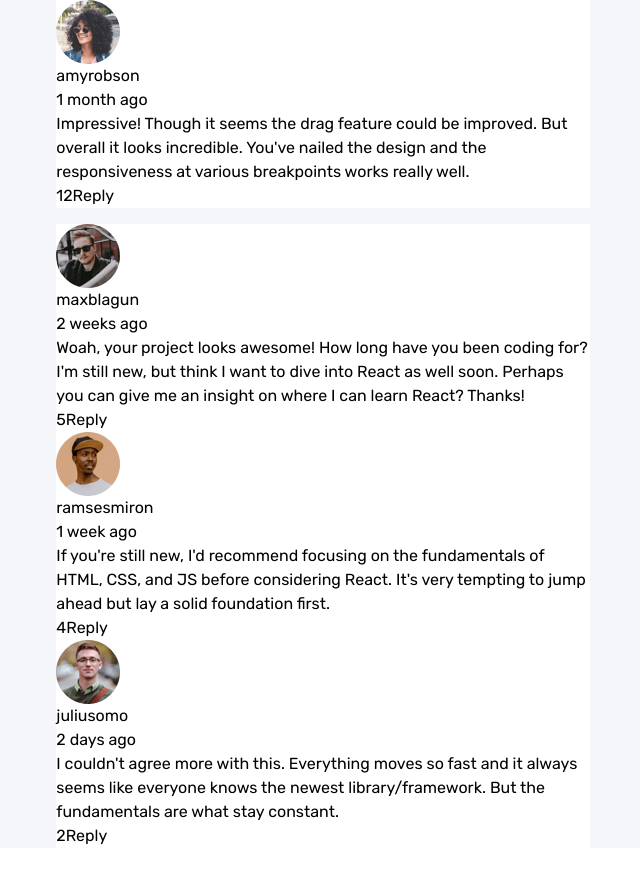
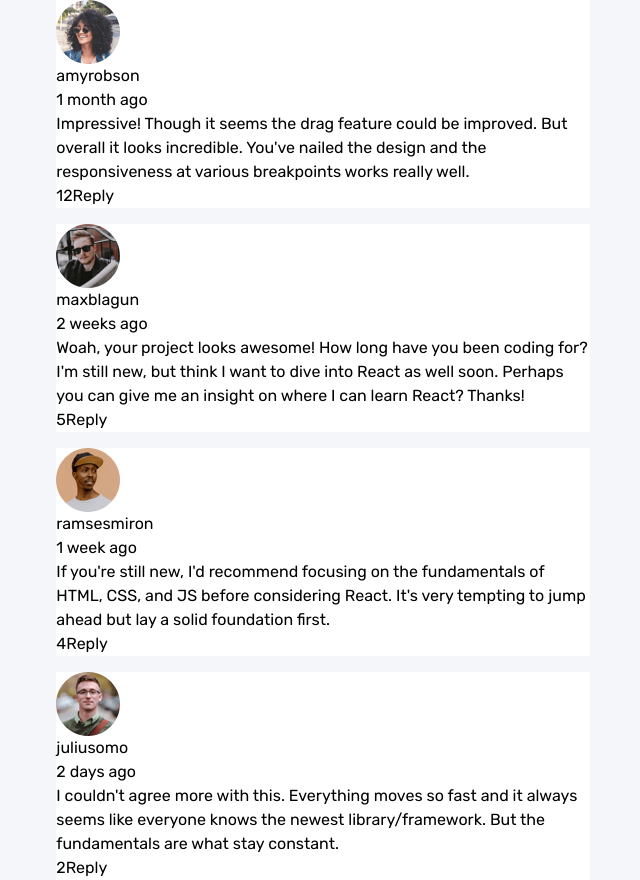
Before and after one commit to Silas310/interactive-comments-section, a React (Vite) app: page / in a window 1280 px wide. Shown: the whole page, without its empty margins (317-957 px from the left). Before the commit the page ends 848 px from the top, so only its background shows below. Built offline with nearby package versions, Linux system fonts and the light colour scheme.

Commit message:
feat: add spacing between comments

```diff
--- a/src/components/Comment.jsx
+++ b/src/components/Comment.jsx
@@ -2,7 +2,8 @@
   console.log(replies);
   return (
     <>
-      <section className="bg-white">
+      <section className="flex flex-col gap-4">
+        <div className="bg-white">
           <div>
             <img src={profileImage} alt="profile image" />
             <h2>{username}</h2>
@@ -11,9 +12,10 @@
           </div>
           <button>{likes}</button>
           <button>Reply</button>
+        </div>
 
         {replies && replies.length > 0 && (
-          <div>
+          <div className="flex flex-col gap-4">
             {replies.map((reply) => (
               <Comment
                 key={reply.id}
```
Lines whose indentation alone changed are shown as unchanged.
